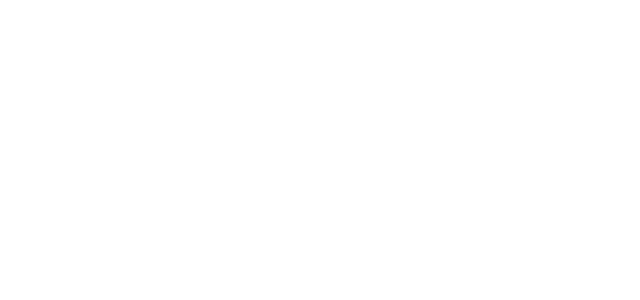
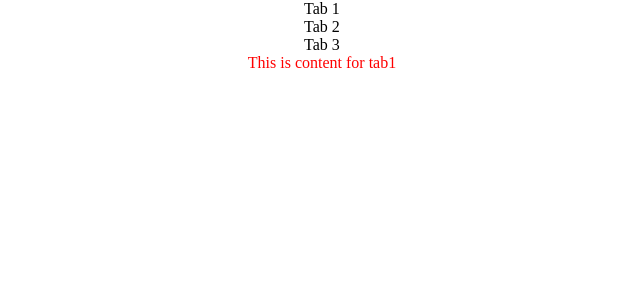
Before and after one commit to usmanmasud/react-episodes, a React (Vite) app: page / in a window 1280 px wide. Shown: the top 300 px of the page, without its empty margins (318-958 px from the left). Built offline with nearby package versions, Linux system fonts and the light colour scheme.

Commit message:
finished

```diff
--- a/src/App.jsx
+++ b/src/App.jsx
@@ -2,6 +2,7 @@
 // import RandomColor from "./random-color/page"
 
 import './App.css'
+import TabTest from './custom-tabs/tab-test'
 import ScrollIndicator from './scroll-indicator/page'
 
 // import ThemeSwitch from "./theme-switch/page"
@@ -36,7 +37,7 @@
       {/* <ScrollIndicator url={'https://dummyjson.com/products?limit-100'} /> */}
 
 
-
+      <TabTest />
 
     </>
   )
--- a/src/custom-tabs/tab-test.jsx
+++ b/src/custom-tabs/tab-test.jsx
@@ -0,0 +1,37 @@
+import Tabs from "./tabs";
+
+
+function RandomComponent() {
+    return <h1>
+        some Random Content
+    </h1>
+}
+
+
+export default function TabTest() {
+
+
+
+    const tabs = [
+        {
+            label: "Tab 1",
+            content: <div>This is content for tab1</div>
+        },
+        {
+            label: "Tab 2",
+            content: <div>This is content for tab2</div>
+        },
+        {
+            label: "Tab 3",
+            content:
+                <RandomComponent />
+        },
+    ]
+
+
+    function handleChange(currentTabIndex) {
+        console.log(currentTabIndex)
+    }
+
+    return <Tabs tabsContent={tabs} onChange={handleChange} />
+}
--- a/src/custom-tabs/tabs.jsx
+++ b/src/custom-tabs/tabs.jsx
@@ -0,0 +1,28 @@
+import { useState } from "react"
+
+
+export default function Tabs({ tabsContent, onChange }) {
+    const [currentTabIndex, setCurrentTabIndex] = useState(0)
+
+
+    function handleOnClick(getCurrentIndex) {
+        setCurrentTabIndex(getCurrentIndex)
+        onChange(getCurrentIndex)
+    }
+
+    return <div className="wrapper">
+        <div className="heading"></div>
+        <div className="heading">
+            {
+                tabsContent.map((tabItem, index) => <div onClick={() => handleOnClick(index)} key={tabItem.label}>
+                    <span className="label">{tabItem.label}</span>
+                </div>)
+            }
+        </div>
+        <div className="content" style={{ color: 'red' }}>
+            {
+                tabsContent[currentTabIndex] && tabsContent[currentTabIndex].content
+            }
+        </div>
+    </div>
+}
```
